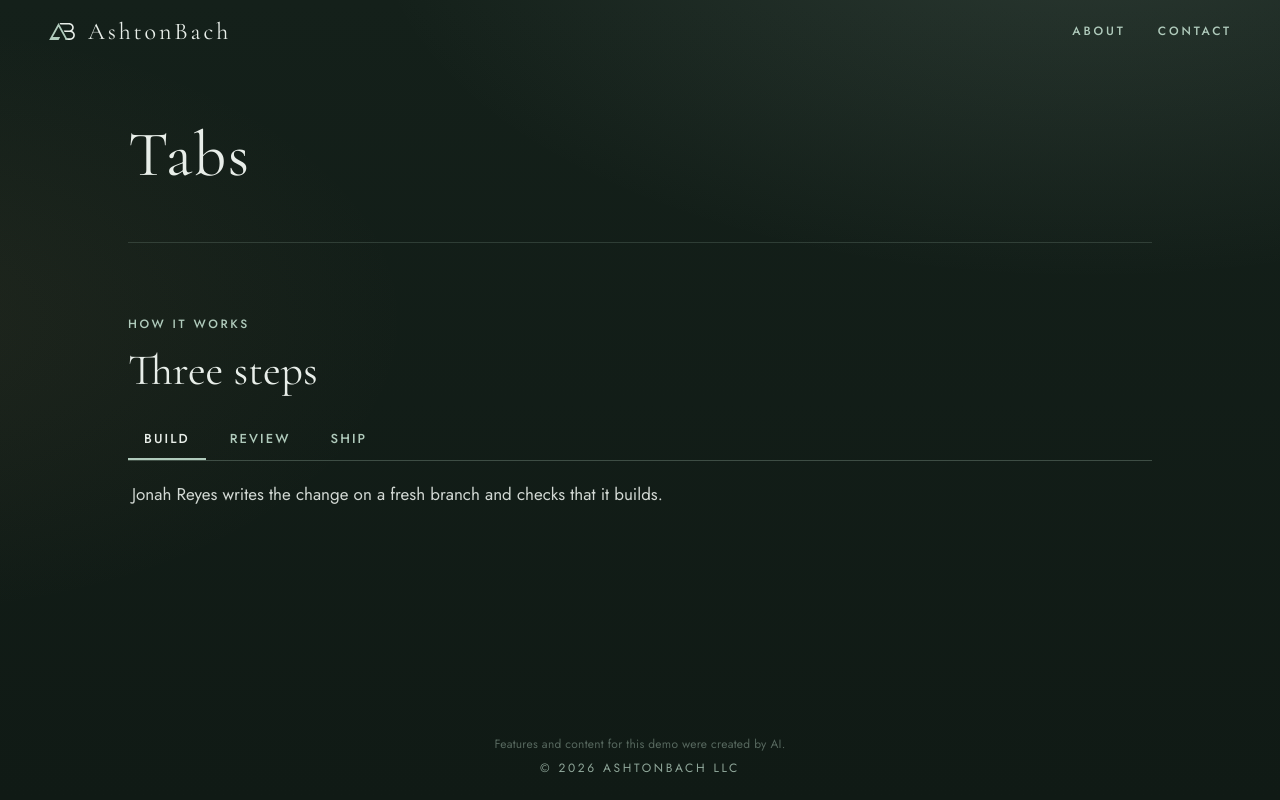
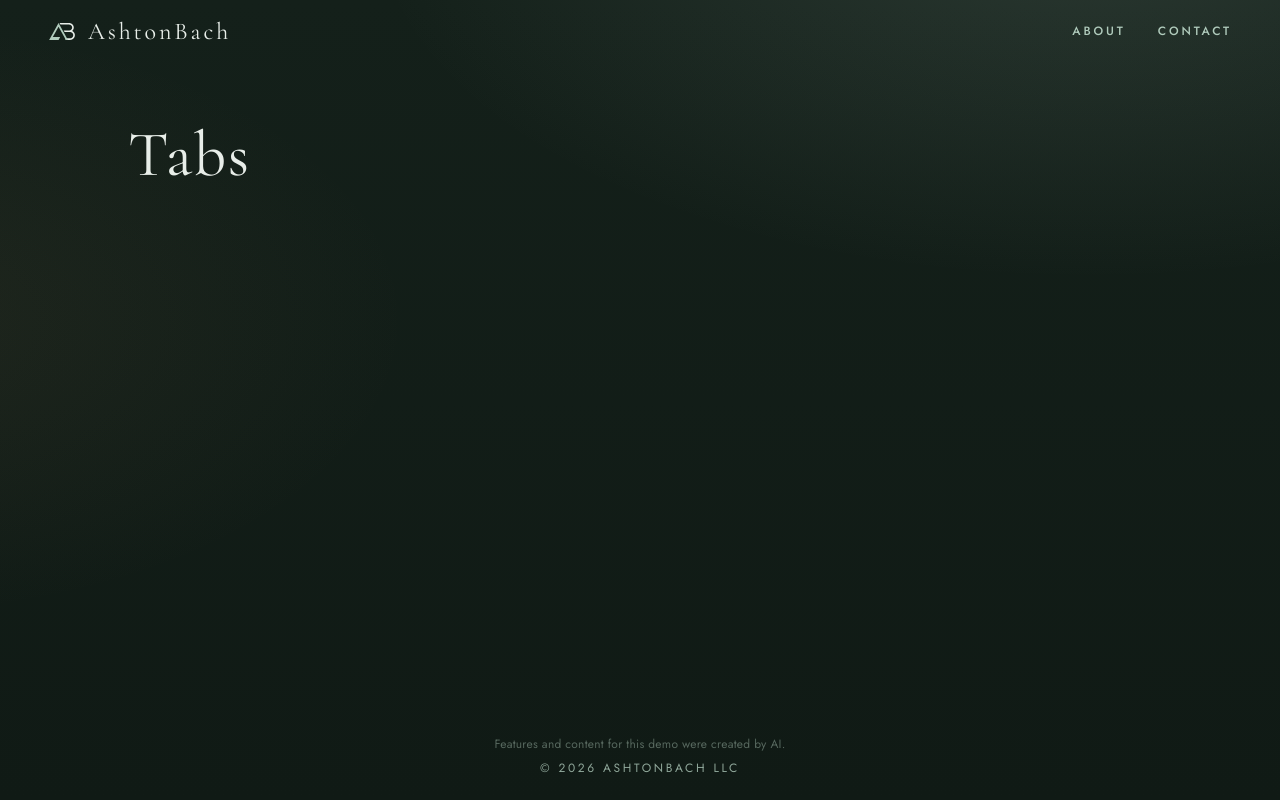
Before and after one commit to ashtonbach/agent-showcase, a Next.js app: page / in a window 1280 px wide. Built offline with nearby package versions, Linux system fonts and the light colour scheme.

Commit message:
Base: lab slot empty, from main aec9bc8 (Author: Jonah Reyes)

```diff
--- a/app/lab/tabs/index.tsx
+++ /dev/null
@@ -1,60 +0,0 @@
-"use client";
-import { useRef, useState, type KeyboardEvent } from "react";
-
-const TABS = [
-  ["Build", "Jonah Reyes writes the change on a fresh branch and checks that it builds."],
-  ["Review", "Priya Raman runs the gates on the preview: files, size, banned calls and a screenshot."],
-  ["Ship", "The change merges, deploys to production, and Felix Archer signs off."],
-];
-const css = `
-.lab-tabs { width: min(720px, 100%); margin: 8px auto 56px; }
-.lab-tabs h2 { font-family: var(--serif); font-weight: 400; font-size: 30px; line-height: 1.2; margin: 6px 0 16px; }
-.lab-tabs [role="tablist"] { display: flex; gap: 8px; border-bottom: 1px solid rgba(176, 203, 188, 0.28); }
-.lab-tabs [role="tab"] { padding: 10px 16px; background: none; border: 0; border-bottom: 2px solid transparent; color: var(--sage); font: 500 13px var(--sans); letter-spacing: 0.16em; text-transform: uppercase; cursor: pointer; }
-.lab-tabs [role="tab"][aria-selected="true"] { color: var(--mist); border-bottom-color: var(--sage); }
-.lab-tabs [role="tabpanel"] { padding: 20px 4px; opacity: 0.9; }
-`;
-
-export default function Tabs() {
-  const [sel, setSel] = useState(0);
-  const refs = useRef<(HTMLButtonElement | null)[]>([]);
-  const onKey = (e: KeyboardEvent) => {
-    const d = { ArrowRight: 1, ArrowLeft: -1 }[e.key];
-    let i = d ? (sel + d + TABS.length) % TABS.length : e.key === "Home" ? 0 : e.key === "End" ? TABS.length - 1 : -1;
-    if (i < 0) return;
-    e.preventDefault();
-    setSel(i);
-    refs.current[i]?.focus();
-  };
-  return (
-    <section data-lab="tabs" className="lab-tabs" aria-labelledby="lab-tabs-title">
-      <style>{css}</style>
-      <p className="label">How it works</p>
-      <h2 id="lab-tabs-title">Three steps</h2>
-      <div role="tablist" aria-label="How it works" onKeyDown={onKey}>
-        {TABS.map(([t], i) => (
-          <button
-            key={t}
-            ref={(el) => {
-              refs.current[i] = el;
-            }}
-            role="tab"
-            type="button"
-            id={`lab-tab-${i}`}
-            aria-selected={sel === i}
-            aria-controls={`lab-panel-${i}`}
-            tabIndex={sel === i ? 0 : -1}
-            onClick={() => setSel(i)}
-          >
-            {t}
-          </button>
-        ))}
-      </div>
-      {TABS.map(([t, body], i) => (
-        <div key={t} role="tabpanel" id={`lab-panel-${i}`} aria-labelledby={`lab-tab-${i}`} hidden={sel !== i} tabIndex={0}>
-          {body}
-        </div>
-      ))}
-    </section>
-  );
-}
--- a/app/page.tsx
+++ b/app/page.tsx
@@ -1,11 +1,10 @@
-import Lab from "./lab/tabs";
 import { readDemoName } from "./demo-name";
 const demoName = readDemoName();
 export default function Page() {
   return (
     <div className="page-stack">
       <h1 className="demo-title">{demoName}</h1>
-      <Lab /> {/* lab:slot */}
+      {/* lab:slot */}
     </div>
   );
 }
```
